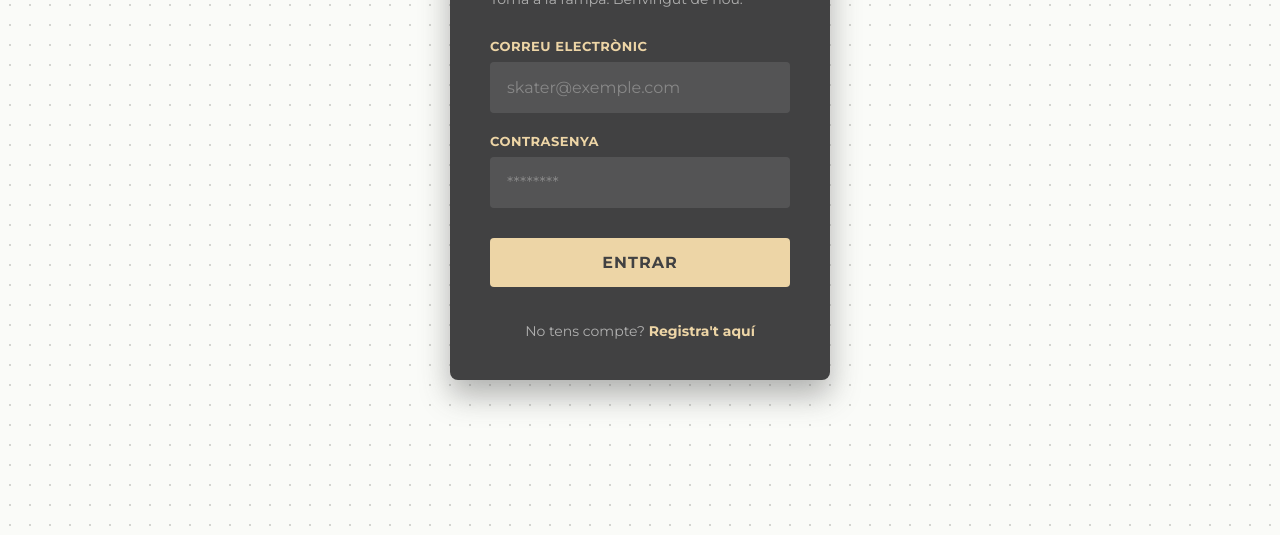
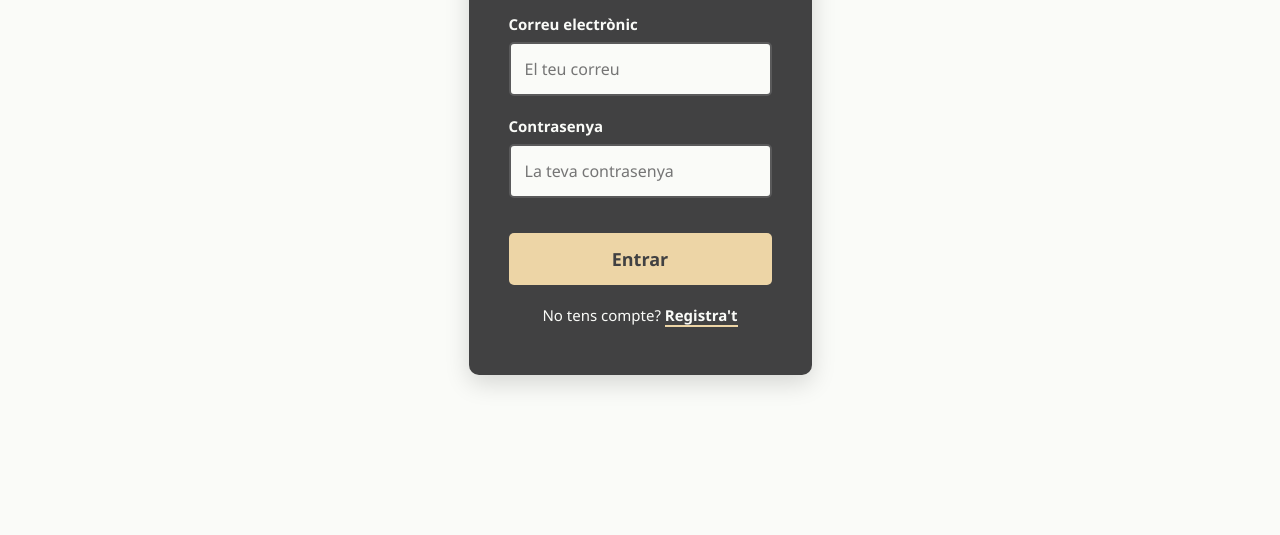
Before and after one commit to Pauux67/Blog-SK8, a plain HTML site: page html/login.html in a window 1280 px wide. Shown: the part 265-800 px from the top of the page. Drawn offline with Linux system fonts and the light colour scheme.

Commit message:
V2
Sense VIbe coding

```diff
--- a/css/login.css
+++ b/css/login.css
@@ -1,160 +1,116 @@
-/* Definim els colors de la teva paleta com a variables globals per facilitar-ne l'ús */
-:root {
-    --color-gunmetal: #414142;
-    --color-wheat: #EDD5A6;
-    --color-porcelain: #FAFBF8;
+/* Reseteig bàsic per treure marges per defecte */
+* {
+    box-sizing: border-box;
+    margin: 0;
+    padding: 0;
+    font-family: 'Segoe UI', Tahoma, Geneva, Verdana, sans-serif;
 }
 
-* {
-    margin: 0;
-    padding: 0;
-    box-sizing: border-box;
-    font-family: 'Montserrat', sans-serif;
-}
-
+/* Fons de la pàgina amb el blanc trencat */
 body {
-    background-color: var(--color-porcelain);
-    color: var(--color-gunmetal);
+    background-color: #FAFBF8;
     display: flex;
     justify-content: center;
     align-items: center;
     min-height: 100vh;
-    /* Patró subtil de punts de fons per donar textura urbana */
-    background-image: radial-gradient(#d3d4d0 1px, transparent 1px);
-    background-size: 20px 20px;
 }
 
-.container {
-    width: 100%;
-    max-width: 420px;
+/* Contenidor que agrupa els formularis */
+.contenidor {
+    display: flex;
+    gap: 30px;
+    flex-wrap: wrap;
+    justify-content: center;
     padding: 20px;
 }
 
-.form-wrapper {
-    background-color: var(--color-gunmetal);
-    color: var(--color-porcelain);
-    padding: 40px;
-    border-radius: 8px;
-    /* Vores lleugerament arrodonides per un toc modern */
-    box-shadow: 0 15px 30px rgba(65, 65, 66, 0.4);
-    position: relative;
-    overflow: hidden;
+/* Estil de les caixes amb el gunmetal (gris fosc) - ENCARA MÉS AMPLES */
+.caixa-formulari {
+    background-color: #414142;
+    padding: 50px 40px;
+    border-radius: 10px;
+    box-shadow: 0 8px 24px rgba(0, 0, 0, 0.15);
+    width: 100%;
+    max-width: 600px; /* Hem ampliat la caixa a 600px perquè sigui ben ampla */
 }
 
-.form {
-    display: none;
-    flex-direction: column;
-    gap: 20px;
+/* Títols */
+h2 {
+    text-align: center;
+    margin-bottom: 30px;
+    color: #FAFBF8;
+    font-size: 28px;
 }
 
-/* Mostrem només el formulari actiu amb una petita animació */
-.form.active {
-    display: flex;
-    animation: fadeIn 0.4s ease-in-out;
+/* Grups de text + input */
+.grup-input {
+    margin-bottom: 20px;
 }
 
-@keyframes fadeIn {
-    from {
-        opacity: 0;
-        transform: translateY(10px);
-    }
-
-    to {
-        opacity: 1;
-        transform: translateY(0);
-    }
+.grup-input label {
+    display: block;
+    margin-bottom: 8px;
+    font-size: 15px;
+    color: #FAFBF8;
+    font-weight: 600;
 }
 
-h2 {
-    font-size: 28px;
-    color: var(--color-wheat);
-    text-transform: uppercase;
-    letter-spacing: 1.5px;
-    margin-bottom: 5px;
+/* Camps per escriure */
+.grup-input input {
+    width: 100%;
+    padding: 14px;
+    border: 2px solid #5a5a5b;
+    border-radius: 5px;
+    font-size: 16px;
+    background-color: #FAFBF8;
+    color: #414142;
+    transition: border-color 0.3s;
 }
 
-.subtitle {
-    font-size: 14px;
-    color: #b0b0b0;
-    margin-bottom: 10px;
-}
-
-.input-group {
-    display: flex;
-    flex-direction: column;
-    gap: 8px;
-}
-
-.input-group label {
-    font-size: 13px;
-    font-weight: 700;
-    color: var(--color-wheat);
-    text-transform: uppercase;
-    letter-spacing: 0.5px;
-}
-
-.input-group input {
-    padding: 14px 15px;
-    border: 2px solid transparent;
-    border-radius: 4px;
-    background-color: rgba(250, 251, 248, 0.1);
-    /* Fons de l'input lleugerament transparent */
-    color: var(--color-porcelain);
-    font-size: 16px;
-    transition: all 0.3s ease;
+/* Efecte beix quan fas clic dins un input */
+.grup-input input:focus {
+    border-color: #EDD5A6;
     outline: none;
 }
 
-.input-group input:focus {
-    border-color: var(--color-wheat);
-    background-color: rgba(250, 251, 248, 0.15);
+/* Botó principal beix */
+.boto {
+    width: 100%;
+    padding: 14px;
+    background-color: #EDD5A6;
+    color: #414142;
+    border: none;
+    border-radius: 5px;
+    font-size: 18px;
+    font-weight: bold;
+    cursor: pointer;
+    transition: background-color 0.3s, transform 0.1s;
+    margin-top: 15px;
 }
 
-.input-group input::placeholder {
-    color: #888;
+/* Quan passes el ratolí per sobre del botó */
+.boto:hover {
+    background-color: #dcb97d;
 }
 
-.btn {
-    background-color: var(--color-wheat);
-    color: var(--color-gunmetal);
-    padding: 15px;
-    border: none;
-    border-radius: 4px;
-    font-size: 16px;
-    font-weight: 700;
-    cursor: pointer;
-    text-transform: uppercase;
-    letter-spacing: 1px;
-    transition: all 0.3s ease;
-    margin-top: 10px;
+/* Textos de sota el botó */
+.text-canvi {
+    text-align: center;
+    margin-top: 20px;
+    font-size: 15px;
+    color: #FAFBF8;
 }
 
-.btn:hover {
-    background-color: #dfc594;
-    /* Un beix una mica més fosc al passar el ratolí */
-    transform: translateY(-2px);
-    box-shadow: 0 5px 15px rgba(237, 213, 166, 0.3);
+/* Enllaços de sota */
+.text-canvi a {
+    color: #FAFBF8;
+    text-decoration: none;
+    font-weight: bold;
+    border-bottom: 2px solid #EDD5A6;
+    transition: color 0.3s, border-bottom-color 0.3s;
 }
 
-.btn:active {
-    transform: translateY(0);
+.text-canvi a:hover {
+    color: #EDD5A6;
+    border-bottom-color: #FAFBF8;
 }
-
-.switch-form {
-    text-align: center;
-    font-size: 14px;
-    margin-top: 15px;
-    color: #b0b0b0;
-}
-
-.switch-form a {
-    color: var(--color-wheat);
-    text-decoration: none;
-    font-weight: 700;
-    transition: color 0.3s;
-}
-
-.switch-form a:hover {
-    text-decoration: underline;
-    color: var(--color-porcelain);
-}
--- a/html/login.html
+++ b/html/login.html
@@ -1,70 +1,30 @@
 <!DOCTYPE html>
 <html lang="ca">
-
 <head>
     <meta charset="UTF-8">
     <meta name="viewport" content="width=device-width, initial-scale=1.0">
-    <title>Accés - Blog d'Skate</title>
+    <title>Iniciar Sessió</title>
     <link rel="stylesheet" href="/css/login.css">
-    <link href="https://fonts.googleapis.com/css2?family=Montserrat:wght@400;700&display=swap" rel="stylesheet">
 </head>
+<body>
 
-<body>
-    <div class="container">
-        <div class="form-wrapper">
-            <form id="login-form" class="form active">
-                <h2>Inicia Sessió</h2>
-                <p class="subtitle">Torna a la rampa. Benvingut de nou.</p>
-
-                <div class="input-group">
+    <div class="contenidor">
+        <div class="caixa-formulari">
+            <h2>Iniciar Sessió</h2>
+            <form action="#">
+                <div class="grup-input">
                     <label for="login-email">Correu electrònic</label>
-                    <input type="email" id="login-email" placeholder="skater@exemple.com" required>
+                    <input type="email" id="login-email" placeholder="El teu correu" required>
                 </div>
-
-                <div class="input-group">
+                <div class="grup-input">
                     <label for="login-password">Contrasenya</label>
-                    <input type="password" id="login-password" placeholder="********" required>
+                    <input type="password" id="login-password" placeholder="La teva contrasenya" required>
                 </div>
-
-                <button type="submit" class="btn">Entrar</button>
-
-                <p class="switch-form">No tens compte? <a href="#" onclick="toggleForm(); return false;">Registra't
-                        aquí</a></p>
-            </form>
-
-            <form id="register-form" class="form">
-                <h2>Uneix-te</h2>
-                <p class="subtitle">Crea el teu compte i comparteix els teus trucs.</p>
-
-                <div class="input-group">
-                    <label for="reg-name">Nom d'usuari</label>
-                    <input type="text" id="reg-name" placeholder="El teu nom o àlies" required>
-                </div>
-
-                <div class="input-group">
-                    <label for="reg-email">Correu electrònic</label>
-                    <input type="email" id="reg-email" placeholder="skater@exemple.com" required>
-                </div>
-
-                <div class="input-group">
-                    <label for="reg-password">Contrasenya</label>
-                    <input type="password" id="reg-password" placeholder="********" required>
-                </div>
-
-                <button type="submit" class="btn">Registrar-se</button>
-
-                <p class="switch-form">Ja tens compte? <a href="#" onclick="toggleForm(); return false;">Inicia
-                        sessió</a></p>
+                <button type="submit" class="boto">Entrar</button>
+                <p class="text-canvi">No tens compte? <a href="register.html">Registra't</a></p>
             </form>
         </div>
     </div>
 
-    <script>
-        function toggleForm() {
-            document.getElementById('login-form').classList.toggle('active');
-            document.getElementById('register-form').classList.toggle('active');
-        }
-    </script>
 </body>
-
 </html>
```
Also changed, not shown: html/register.html (+34 -0 lines).
